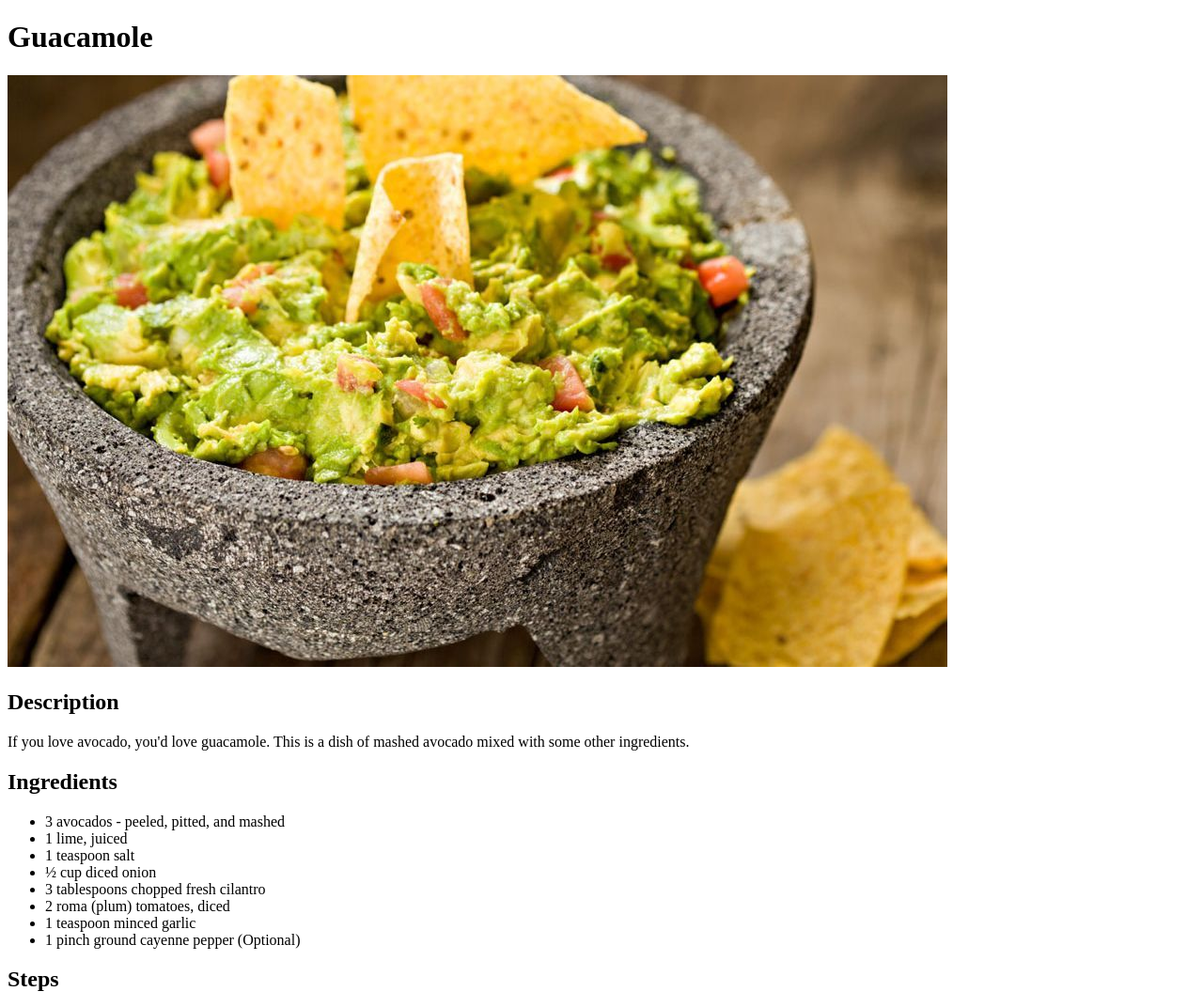
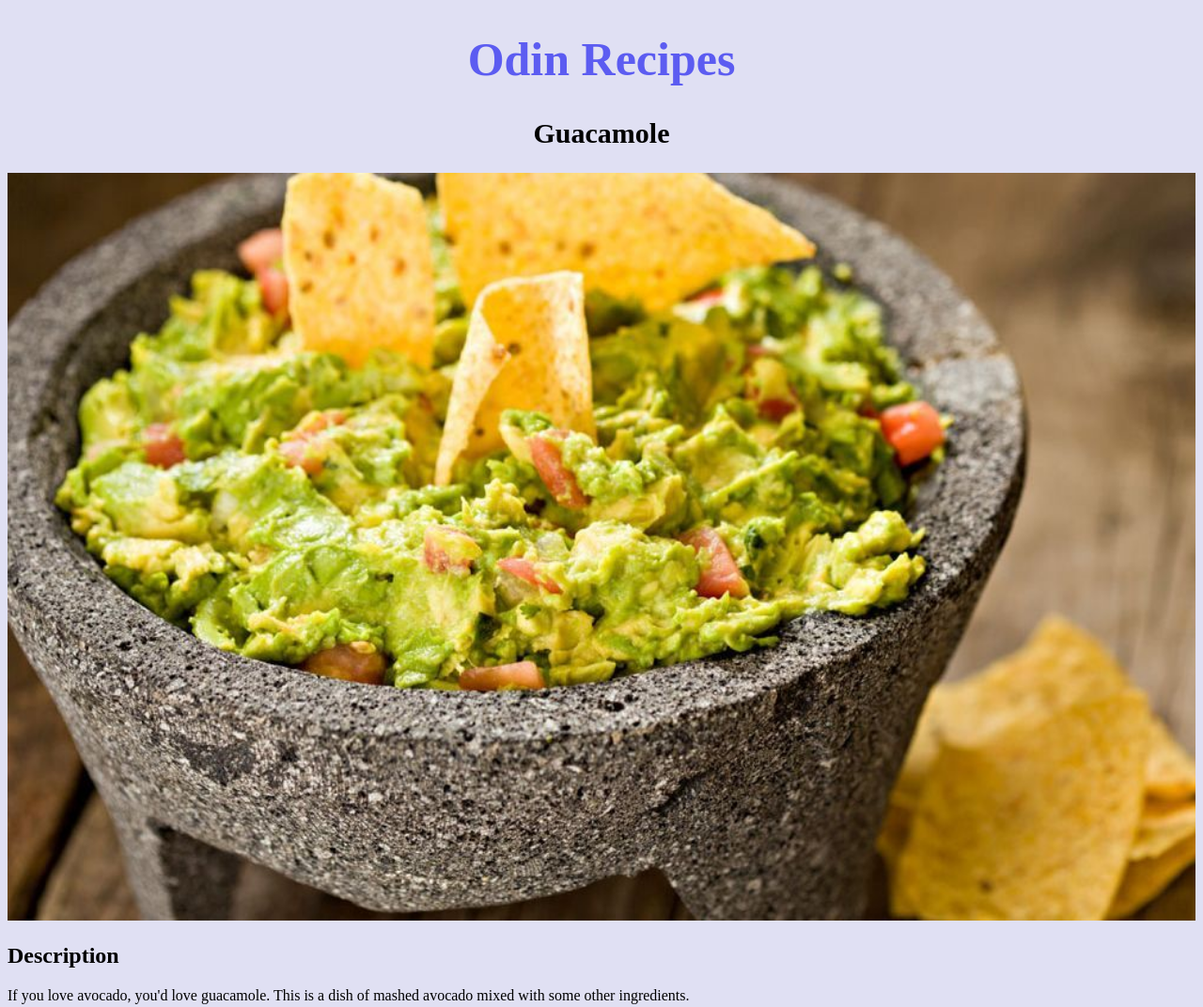
Before and after one commit to kpode/odin-recipes, a plain HTML site: page recipes/guacamole.html in a window 1280 px wide. Shown: the top 1072 px of the page at 94% size. Drawn offline with Linux system fonts and the light colour scheme.

Commit message:
added css

```diff
--- a/recipes/guacamole.css
+++ b/recipes/guacamole.css
@@ -0,0 +1,21 @@
+body {
+    background-color: rgb(224, 224, 243);
+    font-family:'Times New Roman', sans-serif, Verdana, Tahoma;
+}
+
+h1, .gua {
+    text-align: center;
+    font-size: 30px;
+}
+
+h1 {
+    color: rgb(92, 92, 241);
+    font-weight: bold;
+    font-size: 50px;
+}
+
+
+img{
+    height: auto;
+    width: 100%;
+}
--- a/recipes/guacamole.html
+++ b/recipes/guacamole.html
@@ -3,9 +3,11 @@
     <head>
         <meta charset="UTF-8">
         <title>Guacamole</title>
+        <link rel="stylesheet" href="guacamole.css">
     </head>
     <body>
-        <h1>Guacamole</h1>
+        <h1>Odin Recipes</h1>
+        <h2 class="gua">Guacamole</h2>
           <img src="../img/guacamole.jpg" alt="a bowl of guacamole">
         <h2>Description</h2>
         <p>If you love avocado, you'd love guacamole. This is a dish of mashed
@@ -29,11 +31,10 @@
             </li>
             <li>Stir in cayenne pepper. Refrigerate 1 hour for best flavor, or serve immediately.</li>
 
-
-
         </ol>
 
-
+        <a href="../index.html">Home</a>
+        <a href="mangopudding.html">Next</a>
 
 
 
--- a/recipes/mangopudding.css
+++ b/recipes/mangopudding.css
@@ -0,0 +1,21 @@
+body {
+    background-color: rgb(224, 224, 243);
+    font-family:'Times New Roman', sans-serif, Verdana, Tahoma;
+}
+
+h1, .pudding {
+    text-align: center;
+    font-size: 30px;
+}
+
+h1 {
+    color: rgb(92, 92, 241);
+    font-weight: bold;
+    font-size: 50px;
+}
+
+
+img{
+    height: auto;
+    width: 100%;
+}
--- a/recipes/meatloaf.css
+++ b/recipes/meatloaf.css
@@ -3,10 +3,17 @@ body {
     font-family:'Times New Roman', sans-serif, Verdana, Tahoma;
 }
 
+h1, .easy {
+    text-align: center;
+    font-size: 30px;
+}
+
 h1 {
-    text-align: center;
-    font-size: 40px;
+    color: rgb(92, 92, 241);
+    font-weight: bold;
+    font-size: 50px;
 }
+
 
 img{
     height: auto;
```
Also changed, not shown: recipes/mangopudding.html (+4 -1 lines), recipes/meatloaf.html (+6 -4 lines).
